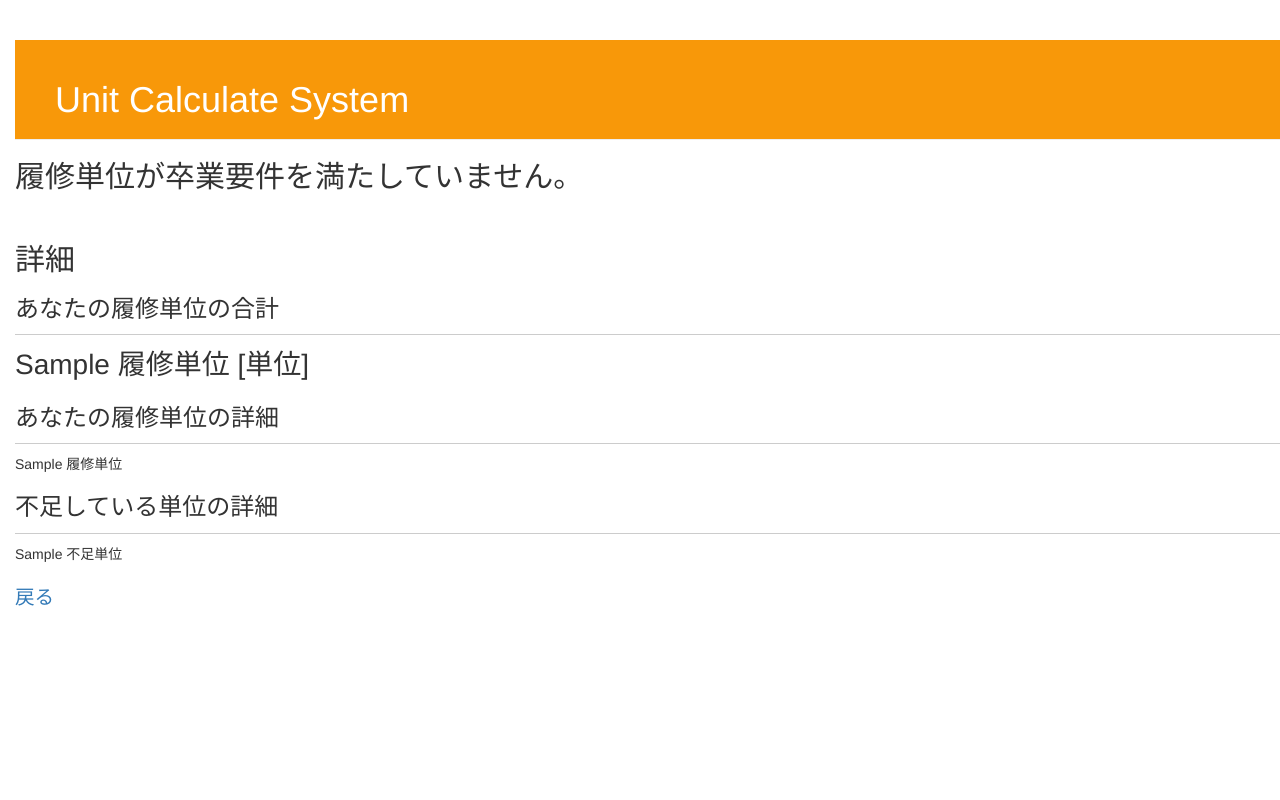
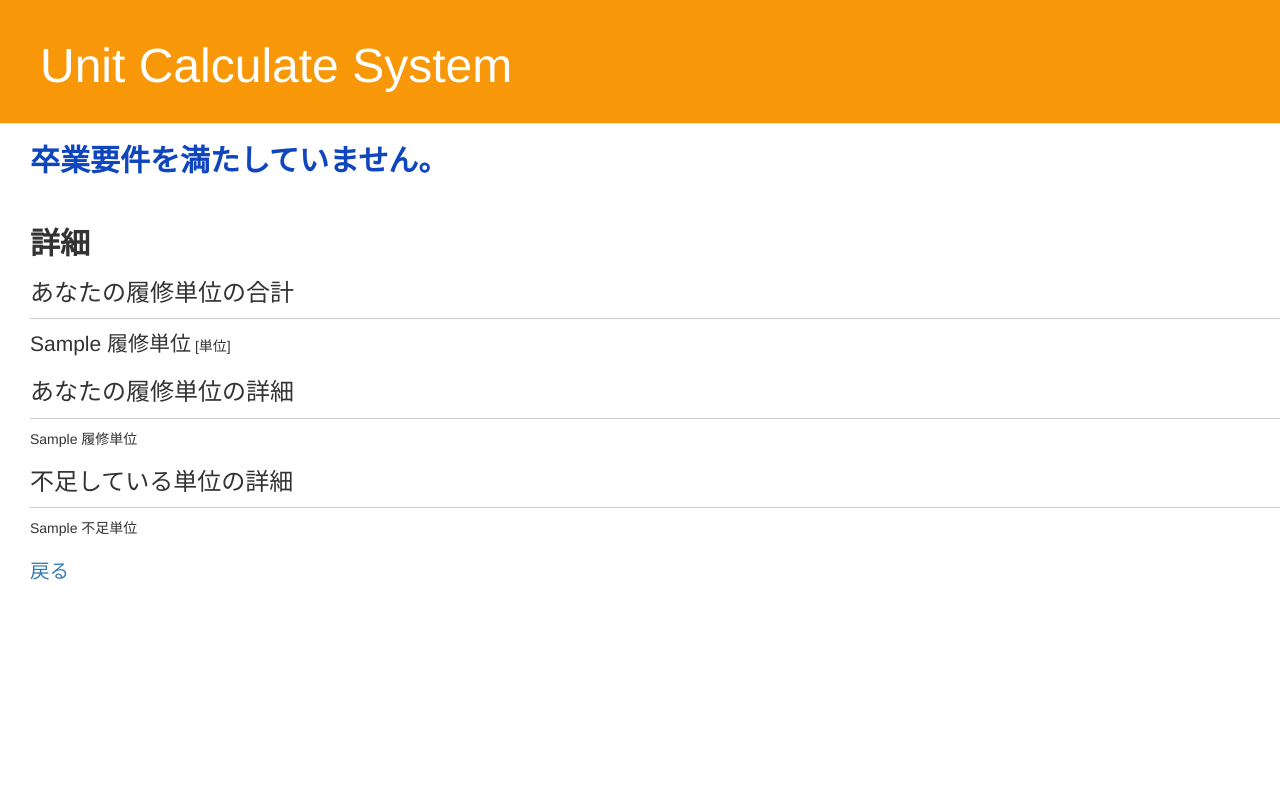
Before and after one commit to kawashima1129/UnitCalculation, a Django app: template UnitCalc/calc/templates/calc/results.html in a window 1280 px wide. Run offline with Django 3.2, Linux system fonts and the light colour scheme; the template is opened without the code that fills it: most values are stand-ins (such as "Sample title", 1, 10 or a date in 2020); some libraries are stand-ins or nearby versions.

Commit message:
結果表示画面のレイアウト変更（タイトル、数字のフォント）

```diff
--- a/UnitCalc/calc/templates/calc/results.html
+++ b/UnitCalc/calc/templates/calc/results.html
@@ -2,32 +2,37 @@
 <html>
   <head>
     <title>単位計算結果</title>
+    <link rel="stylesheet" href="//maxcdn.bootstrapcdn.com/bootstrap/3.2.0/css/bootstrap.min.css">
+    <link rel="stylesheet" href="//maxcdn.bootstrapcdn.com/bootstrap/3.2.0/css/bootstrap-theme.min.css">
+
     <script type="text/javascript" src="{% static 'javascript/result.js' %}"></script>
     <link rel="stylesheet" href="{% static 'css/resultstyle1.css' %}">
-    <link rel="stylesheet" href="//maxcdn.bootstrapcdn.com/bootstrap/3.2.0/css/bootstrap.min.css">
-    <link rel="stylesheet" href="//maxcdn.bootstrapcdn.com/bootstrap/3.2.0/css/bootstrap-theme.min.css">
-  </head>
+   </head>
+
+
   <body>
     <div class="page-header">
-      <h1>Unit Calculate System</h1>
+      <h1><a href="/">Unit Calculate System</a></h1>
     </div>
 
+    <div class="content">
     <h2>
       {% if 総計.合否 %}
-        履修単位が卒業要件を満たしています。
+        <p id="true">卒業要件を満たしています。</p>
       {% else %}
-        履修単位が卒業要件を満たしていません。
+        <p id="false">卒業要件を満たしていません。</p>
       {% endif %}
     </h2>
 
 
 
     <br>
-    <h2>詳細</h2>
+    <h2 id="detail">詳細</h2>
     <h3>あなたの履修単位の合計</h3>
-     <div class="fig">
-      {{ 総計.履修単位 }} [単位]
-     </div>
+     <p>
+       <span class='fig'>{{ 総計.履修単位 }}</span> [単位]
+    </p>
+
 
 
     <h3>あなたの履修単位の詳細</h3>
@@ -36,8 +41,11 @@
     {{ 不足単位 }}
 
 
-  </body>
+
+
   <br><br>
   <a href="{% url 'calc:index'  %}">戻る</a><br>
+  </div>
+  </body>
 
-  </html>
+</html>
--- a/UnitCalc/static/css/resultstyle1.css
+++ b/UnitCalc/static/css/resultstyle1.css
@@ -1,6 +1,11 @@
 .page-header {
+    margin-top: 0;
+    padding-top: 0px;
+    padding-top: 0px;
+    margin-top:0px;
+
+
     background-color: #f89809;
-    margin-top: 0;
     padding: 20px 20px 20px 40px;
     color: #fff;
 
@@ -11,14 +16,37 @@ h3 {
     border-bottom: 1px solid #ccc;
   }
 
-body {
-    padding-left: 15px;
+
+
+.content{
+    padding-left: 30px;
 }
+
 
 a {
     font-size: 1.4em;
 }
 
 .fig{
-    font-size: 2em;
+    font-size: 1.5em;
 }
+
+#true {
+    color: rgb(228, 64, 15);
+    font-weight:bold;
+}
+
+#false {
+    color: rgb(15, 70, 189);
+    font-weight:bold;
+}
+
+#detail{
+    font-weight: bold;
+}
+
+.page-header h1, .page-header h1 a, .page-header h1 a:visited, .page-header h1 a:active {
+    color: #ffffff;
+    font-size: 36pt;
+    text-decoration: none;
+}
```
